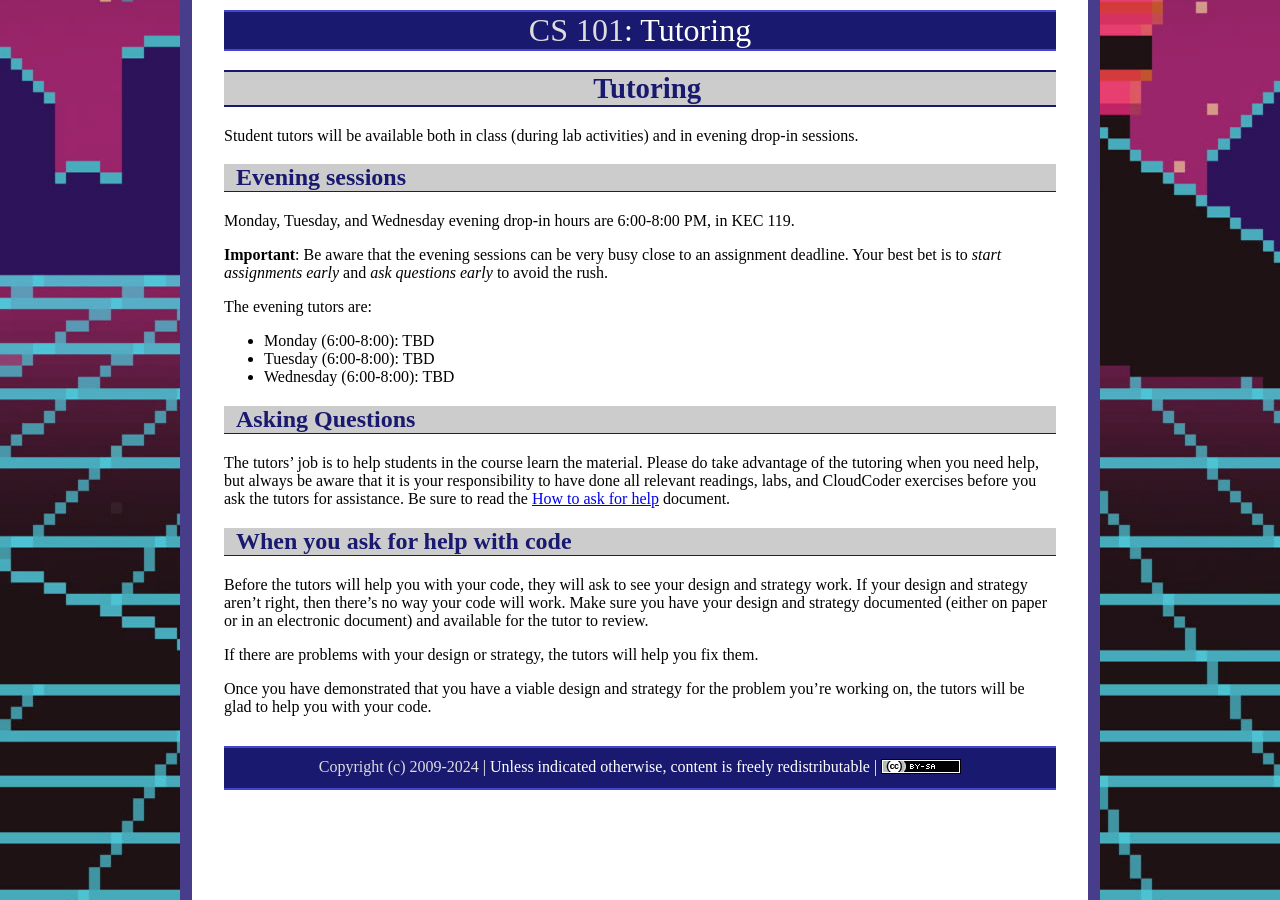
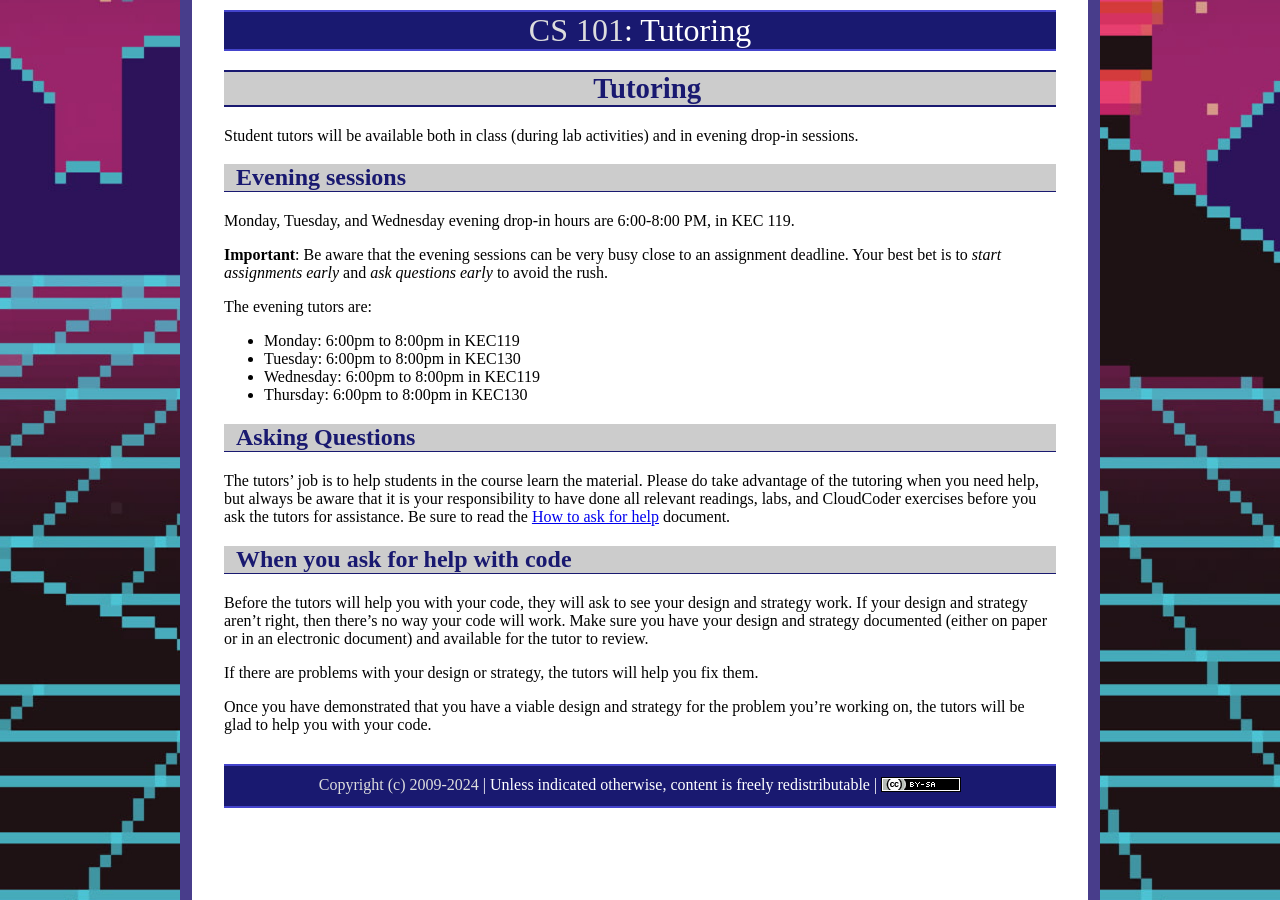
Before and after one commit to ycpcs/cs101-fall2026, a Jekyll site: the page built from tutoring.md, in a window 1280 px wide. Built offline with Jekyll 4.4.1, drawn with Linux system fonts in a browser that asks for light colours.

Commit message:
Update tutoring.md

```diff
--- a/tutoring.md
+++ b/tutoring.md
@@ -15,9 +15,10 @@ Monday, Tuesday, and Wednesday evening drop-in hours are 6:00-8:00 PM, in KEC 11
 
 The evening tutors are:
 
-* Monday    (6:00-8:00):  TBD
-* Tuesday   (6:00-8:00):  TBD
-* Wednesday (6:00-8:00):  TBD
+- Monday: 6:00pm to 8:00pm in KEC119
+- Tuesday: 6:00pm to 8:00pm in KEC130
+- Wednesday: 6:00pm to 8:00pm in KEC119
+- Thursday: 6:00pm to 8:00pm in KEC130
 
 <!--
 **Tutoring is available Monday-Thursday from 6:30-8:30pm in KEC119.** Please be sure to *sign-in* if you attend a tutoring session so we can track how many students are using the tutors.
```
